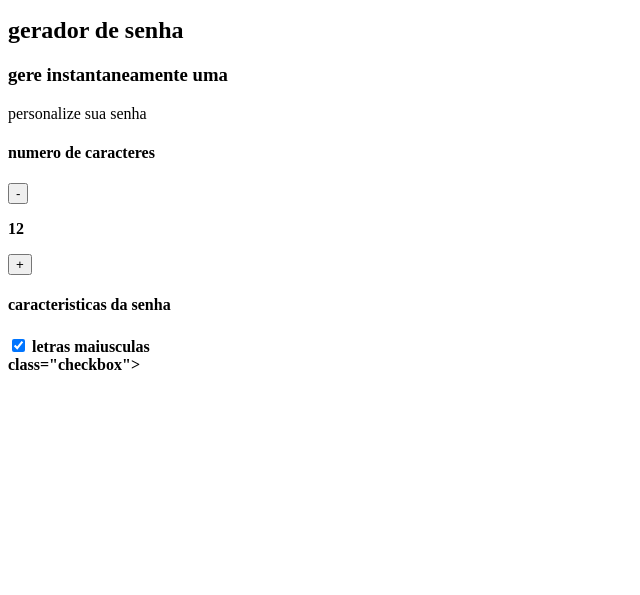
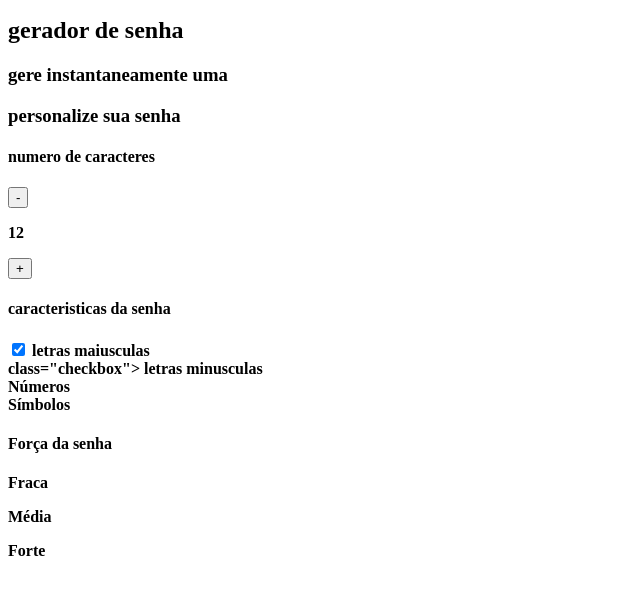
Before and after one commit to Daniely1103/dany, a plain HTML site: page index.html in a window 1280 px wide. Shown: the part 29-624 px from the top of the page, without its empty margins (0-640 px from the left). Drawn offline with Linux system fonts and the light colour scheme.

Commit message:
Add files via upload

```diff
--- a/index.html
+++ b/index.html
@@ -13,7 +13,7 @@
         <h2 class="titulo-principal"> gerador de senha </h2>
         <h3 class="titulo-secundrio">gere instantaneamente uma</h3>
         </div>
-        <div class="parametro"
+        <div class="parametro">
         <h3 class="parametro-titulo">personalize sua senha</h3>
         <h4 class="parametro-coluna_senha">
             <div class="parametro-senha">
@@ -32,16 +32,35 @@
                 </div>
                 <div class="parametro-senha-checkbox">
                     <imput name="minusculo" type="checkbox"> class="checkbox">
-                    <label for
+                    <label for="minusculo">letras minusculas</label>
+                    </div>
+                    <div class="parametro-senha-checkbox">
+                        <imput name="nuemero" type="checkbox" class="checkbox">
+                            <label for="numero">Números</label>
+                        </div>
+                        <div class="parametro-senha-checkbox" >
+                            <imput name="simbolo" type="checkbox" class="checkbox">
+                                <label for="simbolo">Símbolos</label>
+                            </div>
 
-
-
-
-
-
-
-
-
+            </div>
+                            <div class="parametro-senha">
+                                <h4 class="parametro-senha_titulo">Força da senha </h4>
+                                <div class="barra"></div>
+                                <div class="forca fraca"></div>
+                                <div class="parametro-senha-textos">
+                                    <p>Fraca</p>
+                                    <p>Média</p>
+                                    <p>Forte</p>
+                                </div>
+                                <P CLASS="entropia"></P>
+                            </div>
+                        </div>
+                    </div>
+    </section>
+<scripit src="main.js"></scripit>
+</body>
+</html>
 
 </body>
 </html>
```
